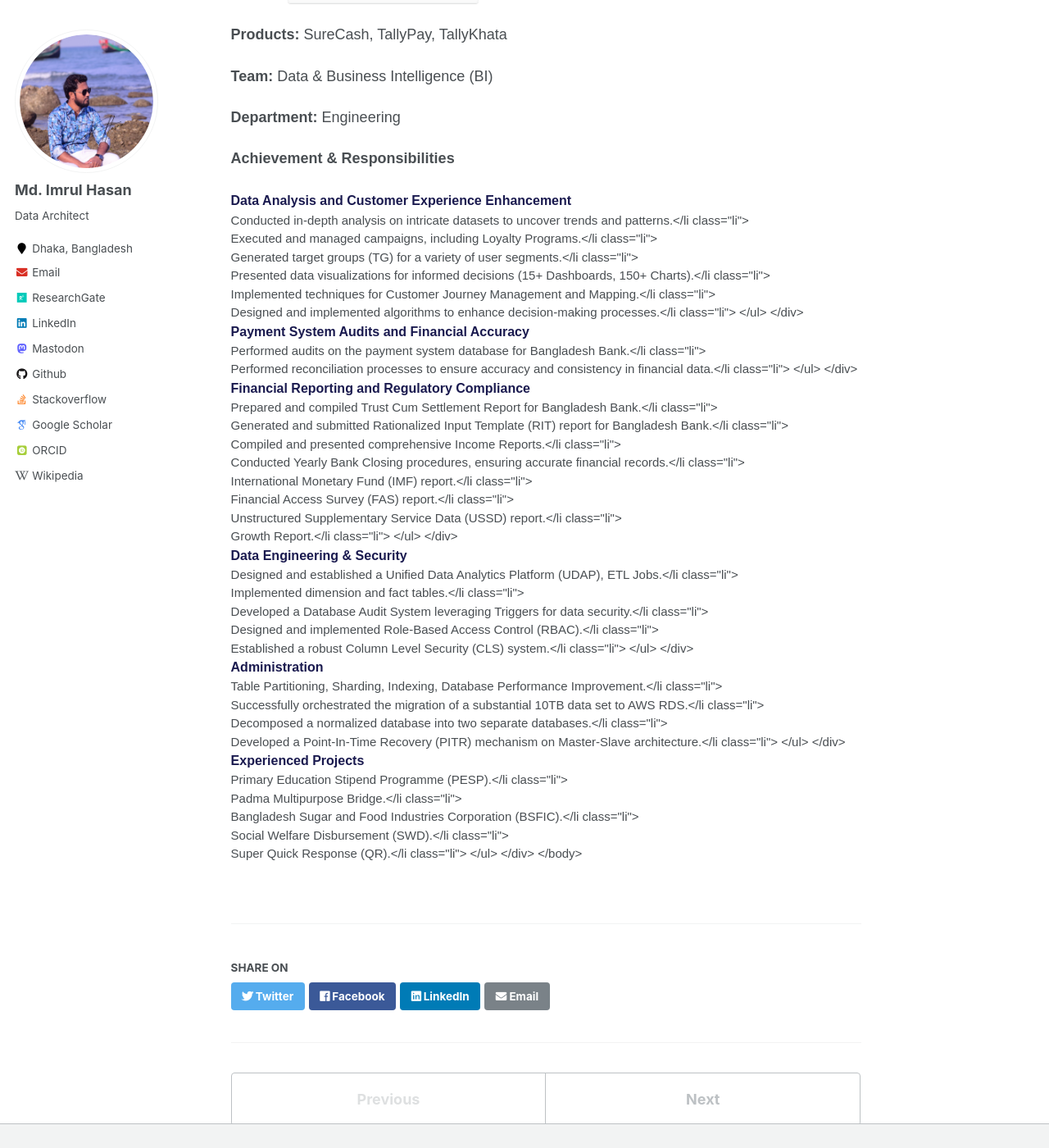
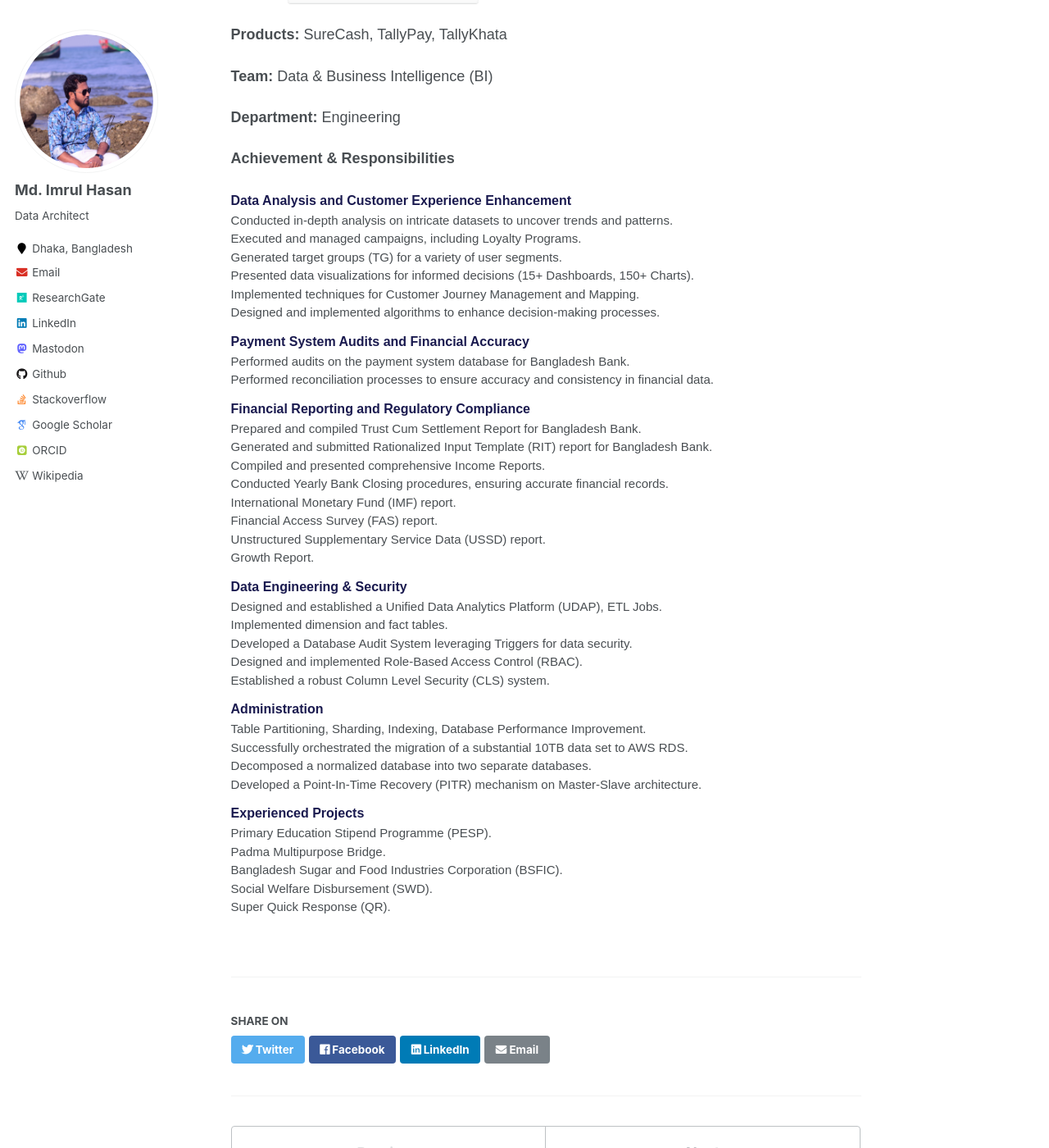
Before and after one commit to imrulhasandata/imrulhasandata, a Jekyll site: the page built from _experience/2023-10-31-PSL.md, in a window 1280 px wide and 1400 px high, scrolled down 387 px. Shown: the whole window at 82% size. Built offline with Jekyll 4.4.1, drawn with Linux system fonts in a browser that asks for light colours; some web fonts are replaced.

```diff
--- a/_experience/2023-10-31-PSL.md
+++ b/_experience/2023-10-31-PSL.md
@@ -54,66 +54,66 @@ I worked as a Data Analyst at Progoti Systems Ltd., where I was actively involve
 <div>
   <strong class="section">Data Analysis and Customer Experience Enhancement</strong>
   <ul>
-    <li class="li">Conducted in-depth analysis on intricate datasets to uncover trends and patterns.</li class="li">
-    <li class="li">Executed and managed campaigns, including Loyalty Programs.</li class="li">
-    <li class="li">Generated target groups (TG) for a variety of user segments.</li class="li">
-    <li class="li">Presented data visualizations for informed decisions (15+ Dashboards, 150+ Charts).</li class="li">
-    <li class="li">Implemented techniques for Customer Journey Management and Mapping.</li class="li">
-    <li class="li">Designed and implemented algorithms to enhance decision-making processes.</li class="li">
+    <li class="li">Conducted in-depth analysis on intricate datasets to uncover trends and patterns.</li>
+    <li class="li">Executed and managed campaigns, including Loyalty Programs.</li>
+    <li class="li">Generated target groups (TG) for a variety of user segments.</li>
+    <li class="li">Presented data visualizations for informed decisions (15+ Dashboards, 150+ Charts).</li>
+    <li class="li">Implemented techniques for Customer Journey Management and Mapping.</li>
+    <li class="li">Designed and implemented algorithms to enhance decision-making processes.</li>
   </ul>
 </div>
 
 <div>
   <strong class="section">Payment System Audits and Financial Accuracy</strong>
   <ul>
-    <li class="li">Performed audits on the payment system database for Bangladesh Bank.</li class="li">
-    <li class="li">Performed reconciliation processes to ensure accuracy and consistency in financial data.</li class="li">
+    <li class="li">Performed audits on the payment system database for Bangladesh Bank.</li>
+    <li class="li">Performed reconciliation processes to ensure accuracy and consistency in financial data.</li>
   </ul>
 </div>
 
 <div>
   <strong class="section">Financial Reporting and Regulatory Compliance</strong>
   <ul>
-    <li class="li">Prepared and compiled Trust Cum Settlement Report for Bangladesh Bank.</li class="li">
-    <li class="li">Generated and submitted Rationalized Input Template (RIT) report for Bangladesh Bank.</li class="li">
-    <li class="li">Compiled and presented comprehensive Income Reports.</li class="li">
-    <li class="li">Conducted Yearly Bank Closing procedures, ensuring accurate financial records.</li class="li">
-    <li class="li">International Monetary Fund (IMF) report.</li class="li">
-    <li class="li">Financial Access Survey (FAS) report.</li class="li">
-    <li class="li">Unstructured Supplementary Service Data (USSD) report.</li class="li">
-    <li class="li">Growth Report.</li class="li">
+    <li class="li">Prepared and compiled Trust Cum Settlement Report for Bangladesh Bank.</li>
+    <li class="li">Generated and submitted Rationalized Input Template (RIT) report for Bangladesh Bank.</li>
+    <li class="li">Compiled and presented comprehensive Income Reports.</li>
+    <li class="li">Conducted Yearly Bank Closing procedures, ensuring accurate financial records.</li>
+    <li class="li">International Monetary Fund (IMF) report.</li>
+    <li class="li">Financial Access Survey (FAS) report.</li>
+    <li class="li">Unstructured Supplementary Service Data (USSD) report.</li>
+    <li class="li">Growth Report.</li>
   </ul>
 </div>
 
 <div>
   <strong class="section">Data Engineering & Security</strong>
   <ul>
-    <li class="li">Designed and established a Unified Data Analytics Platform (UDAP), ETL Jobs.</li class="li">
-    <li class="li">Implemented dimension and fact tables.</li class="li">
-    <li class="li">Developed a Database Audit System leveraging Triggers for data security.</li class="li">
-    <li class="li">Designed and implemented Role-Based Access Control (RBAC).</li class="li">
-    <li class="li">Established a robust Column Level Security (CLS) system.</li class="li">
+    <li class="li">Designed and established a Unified Data Analytics Platform (UDAP), ETL Jobs.</li>
+    <li class="li">Implemented dimension and fact tables.</li>
+    <li class="li">Developed a Database Audit System leveraging Triggers for data security.</li>
+    <li class="li">Designed and implemented Role-Based Access Control (RBAC).</li>
+    <li class="li">Established a robust Column Level Security (CLS) system.</li>
   </ul>
 </div>
 
 <div>
   <strong class="section">Administration</strong>
   <ul>
-    <li class="li">Table Partitioning, Sharding, Indexing, Database Performance Improvement.</li class="li">
-    <li class="li">Successfully orchestrated the migration of a substantial 10TB data set to AWS RDS.</li class="li">
-    <li class="li">Decomposed a normalized database into two separate databases.</li class="li">
-    <li class="li">Developed a Point-In-Time Recovery (PITR) mechanism on Master-Slave architecture.</li class="li">
+    <li class="li">Table Partitioning, Sharding, Indexing, Database Performance Improvement.</li>
+    <li class="li">Successfully orchestrated the migration of a substantial 10TB data set to AWS RDS.</li>
+    <li class="li">Decomposed a normalized database into two separate databases.</li>
+    <li class="li">Developed a Point-In-Time Recovery (PITR) mechanism on Master-Slave architecture.</li>
   </ul>
 </div>
 
 <div>
   <strong class="section">Experienced Projects</strong>
   <ul>
-    <li class="li">Primary Education Stipend Programme (PESP).</li class="li">
-    <li class="li">Padma Multipurpose Bridge.</li class="li">
-    <li class="li">Bangladesh Sugar and Food Industries Corporation (BSFIC).</li class="li">
-    <li class="li">Social Welfare Disbursement (SWD).</li class="li">
-    <li class="li">Super Quick Response (QR).</li class="li">
+    <li class="li">Primary Education Stipend Programme (PESP).</li>
+    <li class="li">Padma Multipurpose Bridge.</li>
+    <li class="li">Bangladesh Sugar and Food Industries Corporation (BSFIC).</li>
+    <li class="li">Social Welfare Disbursement (SWD).</li>
+    <li class="li">Super Quick Response (QR).</li>
   </ul>
 </div>
 
```
